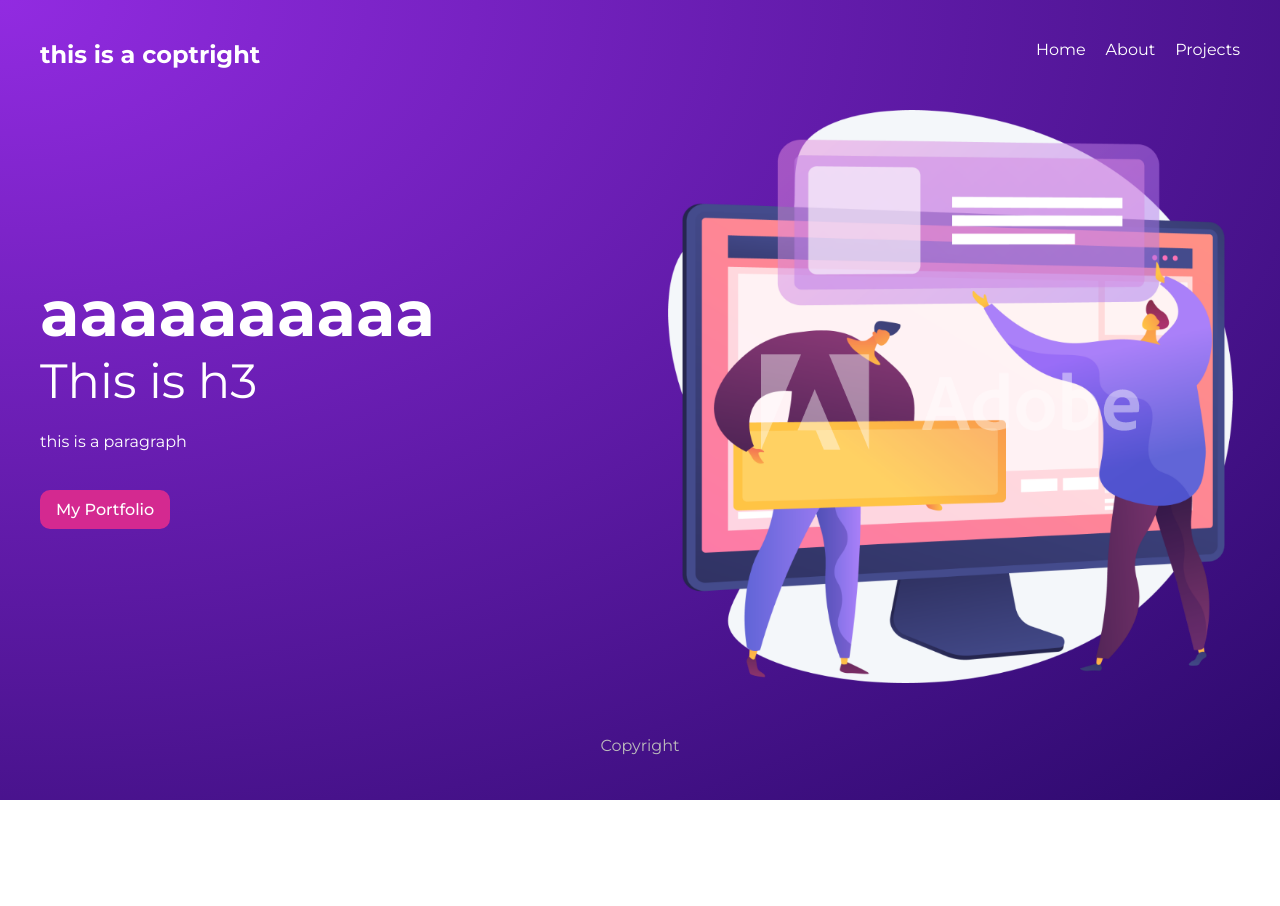
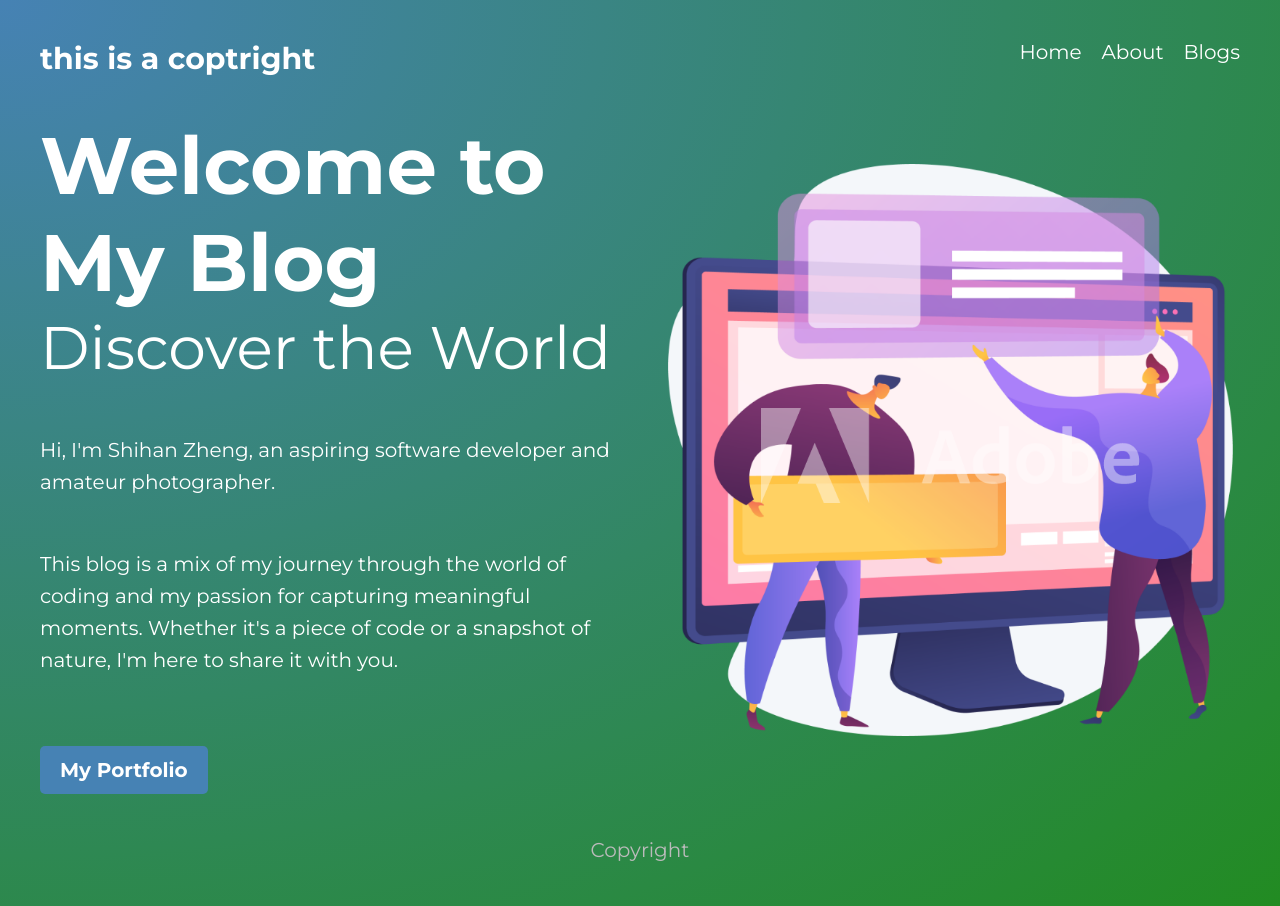
Before and after one commit to zhengshihan/gatsby-portfolio, a Gatsby site: page / in a window 1280 px wide. Before the commit the page ends 800 px from the top, so only its background shows below. Built offline with nearby package versions, Linux system fonts and the light colour scheme; Gatsby itself is replaced by a stand-in of ours.

Commit message:
update the website

```diff
--- a/src/Components/Navbar.js
+++ b/src/Components/Navbar.js
@@ -1,26 +1,26 @@
-import { Link, graphql,useStaticQuery} from 'gatsby'
-import React from 'react'
+import { Link, graphql, useStaticQuery } from "gatsby";
+import React from "react";
 
 export default function Navbar() {
-  const data =useStaticQuery(graphql`
-      query MyQuery {
+  const data = useStaticQuery(graphql`
+    query MyQuery {
       site {
         siteMetadata {
           copyright
         }
       }
     }
-  `)
+  `);
 
-  const {copyright} = data.site.siteMetadata
+  const { copyright } = data.site.siteMetadata;
   return (
     <nav>
       <h1>{copyright}</h1>
-      <div className='links'>
-          <Link  to='/'>Home</Link>
-          <Link  to='/about'>About</Link>
-          <Link  to='/Projects'>Projects</Link>
+      <div className="links">
+        <Link to="/">Home</Link>
+        <Link to="/about">About</Link>
+        <Link to="/Projects">Blogs</Link>
       </div>
     </nav>
-  )
+  );
 }
--- a/src/pages/index.js
+++ b/src/pages/index.js
@@ -1,29 +1,39 @@
-import {  graphql, Link } from "gatsby"
-import * as React from "react"
-import Layout from '../Components/Layout'
-import * as styles from "../styles/home.module.css"
-import  { GatsbyImage, getImage }  from 'gatsby-plugin-image'
-export default function Home({data}) {
-  console.log(data)
-  const image = getImage(data.file.childImageSharp.gatsbyImageData)
-  return  (
+import { graphql, Link } from "gatsby";
+import * as React from "react";
+import Layout from "../Components/Layout";
+import * as styles from "../styles/home.module.css";
+import { GatsbyImage, getImage } from "gatsby-plugin-image";
+export default function Home({ data }) {
+  console.log(data);
+  const image = getImage(data.file.childImageSharp.gatsbyImageData);
+  return (
     <Layout>
       <section className={styles.header}>
         <div>
-                <h2>aaaaaaaaaa</h2>
-                <h3>This is h3</h3>
-                <p>this is a paragraph</p>
-                <Link to='/Projects' className={styles.btn}> My Portfolio </Link>
+          <h2>Welcome to My Blog</h2>
+          <h3>Discover the World</h3>
+          <p>
+            Hi, I'm Shihan Zheng, an aspiring software developer and amateur
+            photographer.
+          </p>
+          <p>
+            This blog is a mix of my journey through the world of coding and my
+            passion for capturing meaningful moments. Whether it's a piece of
+            code or a snapshot of nature, I'm here to share it with you.
+          </p>
+          <Link to="/Projects" className={styles.btn}>
+            {" "}
+            My Portfolio{" "}
+          </Link>
         </div>
         <GatsbyImage image={image} alt="Banner" />
       </section>
     </Layout>
-
-  )
+  );
 }
-export const query= graphql`
+export const query = graphql`
   query Banner {
-  file(relativePath: {eq: "banner.png"}) {
+    file(relativePath: { eq: "banner.png" }) {
       childImageSharp {
         gatsbyImageData(
           layout: FULL_WIDTH
@@ -32,4 +42,5 @@
         )
       }
     }
-}`
+  }
+`;
--- a/src/styles/global.css
+++ b/src/styles/global.css
@@ -9,15 +9,29 @@
 }
 html, body {
   min-height: 100%;
+  font-size: 20px;
 }
 body {
-  background: radial-gradient(at top left, rgba(146,43,225,1) 0%, rgba(43,9,107,1) 100%);
+  background: radial-gradient(at top left, rgba(70, 130, 180, 1) 0%, rgba(34, 139, 34, 1) 100%);
   background-repeat: no-repeat;
 }
-p {
+
+/* p {
   margin: 16px auto;
   line-height: 1.5em;
+} */
+p {
+  margin: 2.5rem auto; /* 1rem is relative to the root font size */
+  line-height: 1.6; /* Slightly increased for better readability */
 }
+
+@media (max-width: 600px) {
+  p {
+    margin: 0.5rem auto; /* Reduced margin for smaller screens */
+    line-height: 1.4; /* Slightly reduced line height for smaller screens */
+  }
+}
+
 
 /* layout & nav */
 .layout {
--- a/src/styles/home.module.css
+++ b/src/styles/home.module.css
@@ -14,9 +14,17 @@
 }
 .btn {
   display: inline-block;
-  background: #D42990;
-  padding: 10px 16px;
-  border-radius: 10px;
+  background: rgba(70, 130, 180, 1); /* Initial button color matching the gradient start color */
+  padding: 12px 20px; /* Slightly larger padding for better touch targets */
+  border-radius: 5px; /* Subtle rounding for a modern look */
   margin-top: 20px;
-  font-weight: 500;
+  font-weight: 600; /* Slightly bolder font weight for emphasis */
+  color: #fff; /* White text for better contrast */
+  text-align: center; /* Center-align text */
+  text-decoration: none; /* Remove underline from links */
+  transition: background 0.3s; /* Smooth transition for hover effect */
 }
+
+.btn:hover {
+  background: rgba(34, 139, 34, 1); /* Button hover color matching the gradient end color */
+}
```
Also changed, not shown: src/pages/404.js (+18 -4 lines), src/pages/about.js (+14 -4 lines). Lines whose indentation alone changed are shown as unchanged.
